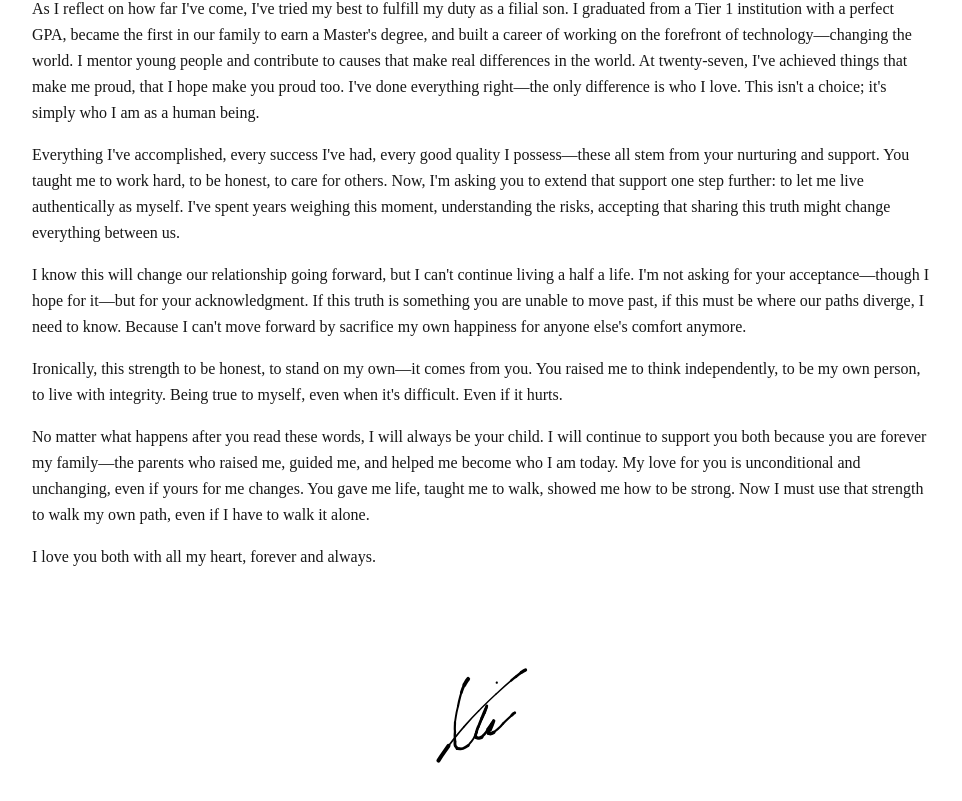
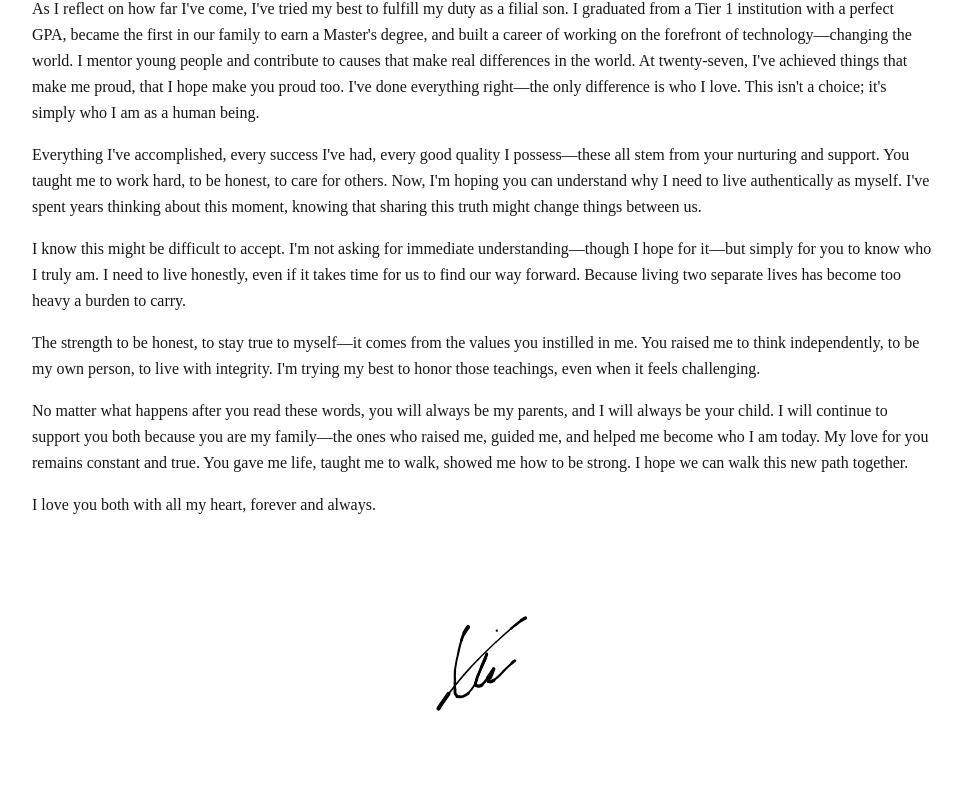
Before and after one commit to thisiscsim/collection-of-essays, a Next.js app: page / in a window 1280 px wide. Shown: the part 6378-7179 px from the top of the page, without its empty margins (158-1120 px from the left). Built offline with nearby package versions, Linux system fonts and the light colour scheme; a web font is replaced by a local one.

Commit message:
Edit: Rewrote some part of the last chapter

```diff
--- a/app/page.tsx
+++ b/app/page.tsx
@@ -276,22 +276,19 @@ const Home: NextPage = () => {
               proud, that I hope make you proud too. I&apos;ve done everything right—the only difference is who I love. This isn&apos;t a choice; it&apos;s simply who I am as a human being.
             </p>
             <p className="text-base leading-relaxed mb-4">
-              Everything I&apos;ve accomplished, every success I&apos;ve had, every good quality I possess—these all stem from your nurturing and support. You taught me to work hard, to be honest, to care for others.
-              Now, I&apos;m asking you to extend that support one step further: to let me live authentically as myself. I&apos;ve spent years weighing this moment, understanding the risks, accepting that sharing this truth
-              might change everything between us.
+              Everything I&apos;ve accomplished, every success I&apos;ve had, every good quality I possess—these all stem from your nurturing and support. You taught me to work hard, to be honest, to care for others. Now, I&apos;m hoping you can understand why I need to live
+            authentically as myself. I&apos;ve spent years thinking about this moment, knowing that sharing this truth might change things between us.
             </p>
             <p className="text-base leading-relaxed mb-4">
-              I know this will change our relationship going forward, but I can&apos;t continue living a half a life. I&apos;m not asking for your acceptance—though I hope for it—but for your acknowledgment.
-              If this truth is something you are unable to move past, if this must be where our paths diverge, I need to know. Because I can&apos;t move forward by sacrifice my own happiness for anyone else&apos;s comfort anymore.
+              I know this might be difficult to accept. I&apos;m not asking for immediate understanding—though I hope for it—but simply for you to know who I truly am. I need to live honestly, even if it takes time for us to find our way forward. Because living two
+              separate lives has become too heavy a burden to carry.
             </p>
             <p className="text-base leading-relaxed mb-4">
-              Ironically, this strength to be honest, to stand on my own—it comes from you. You raised me to think independently, to be my own person, to live with integrity.
-              Being true to myself, even when it&apos;s difficult. Even if it hurts.
+              The strength to be honest, to stay true to myself—it comes from the values you instilled in me. You raised me to think independently, to be my own person, to live with integrity. I&apos;m trying my best to honor those teachings, even when it feels challenging.
             </p>
             <p className="text-base leading-relaxed mb-4">
-              No matter what happens after you read these words, I will always be your child. I will continue to support you both because you are forever my family—the parents who raised me, guided me, and helped me become
-              who I am today. My love for you is unconditional and unchanging, even if yours for me changes. You gave me life, taught me to walk, showed me how to be strong. Now I must use that strength to walk my own path,
-              even if I have to walk it alone.
+              No matter what happens after you read these words, you will always be my parents, and I will always be your child. I will continue to support you both because you are my family—the ones who raised me, guided me, and helped me become who I am today. My love for you remains constant and true. You gave me life,
+              taught me to walk, showed me how to be strong. I hope we can walk this new path together.
             </p>
             <p className="text-base leading-relaxed mb-4">
               I love you both with all my heart, forever and always.
```
